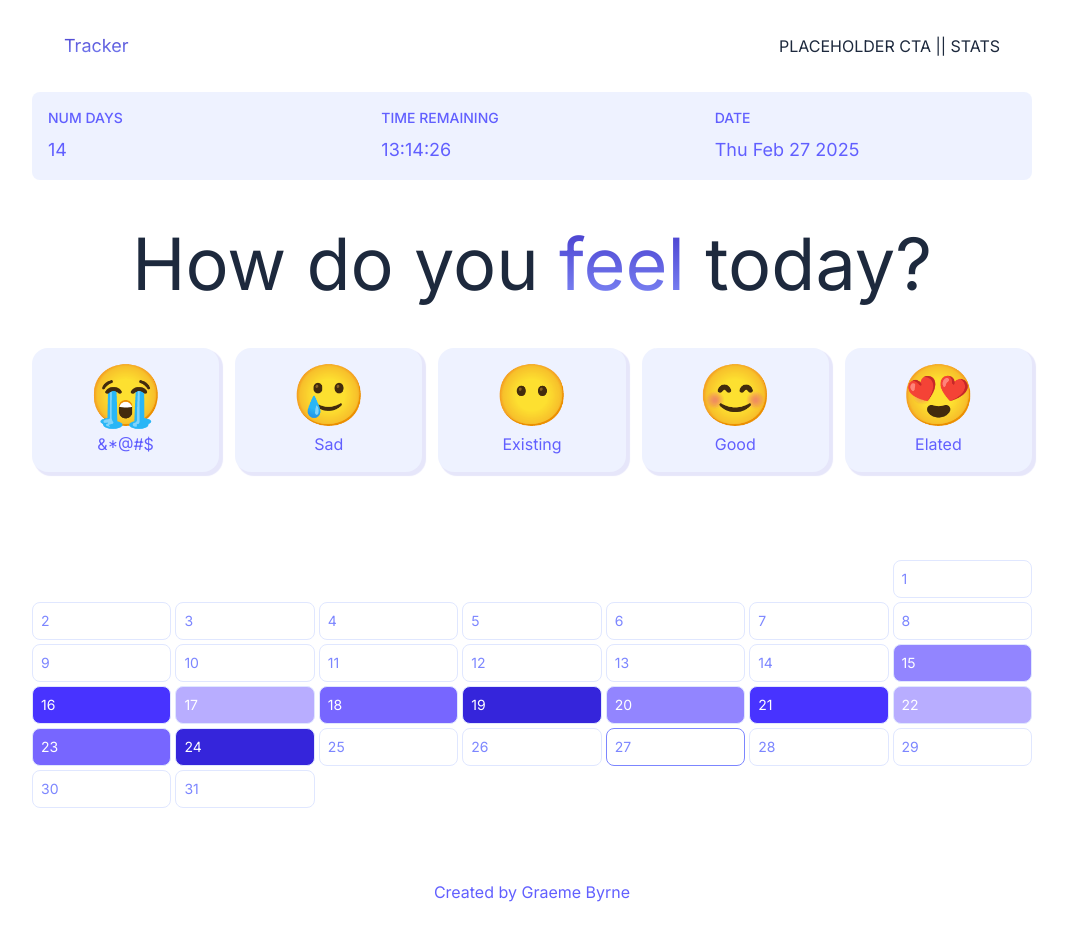
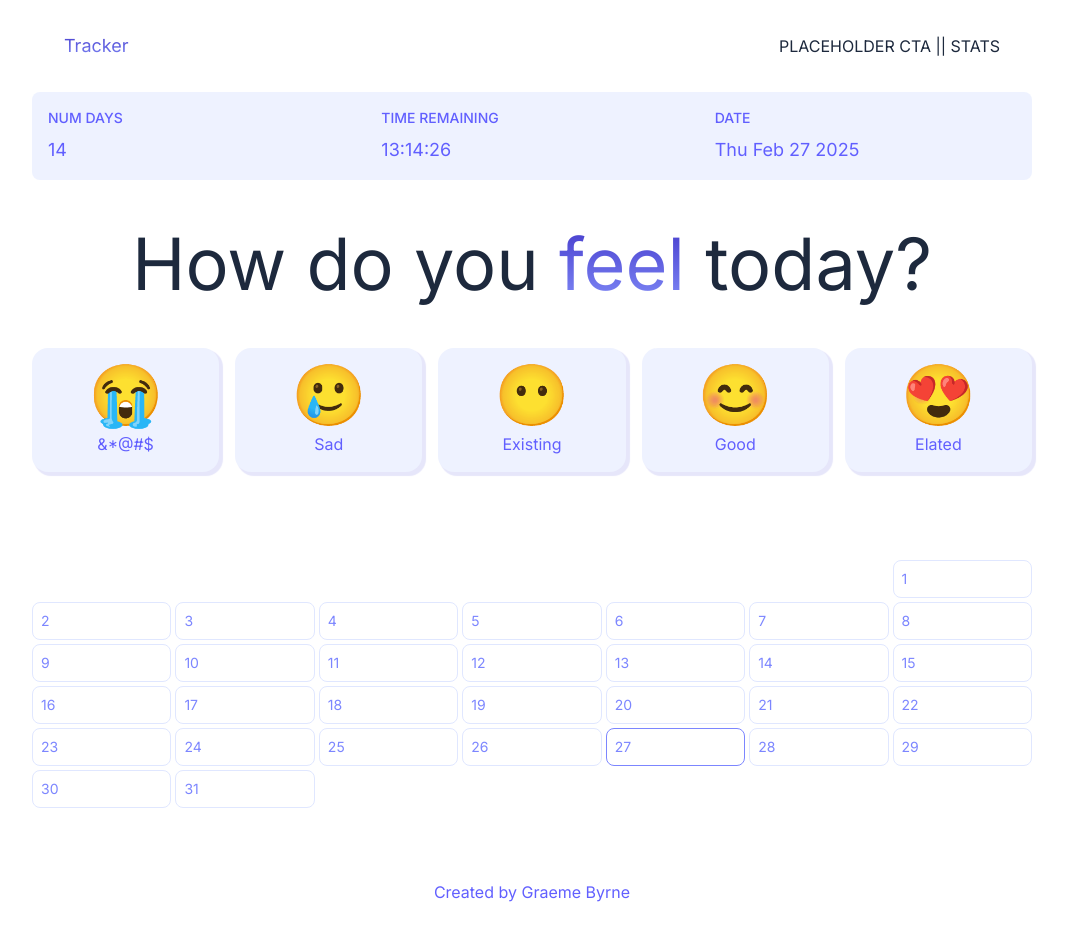
Before and after one commit to grmbyrn/next-tracker, a Next.js app: page /dashboard in a window 1280 px wide. Shown: the whole page, without its empty margins (108-1175 px from the left). Built offline with nearby package versions, Linux system fonts and the light colour scheme; no server answers.

Commit message:
Add firebase and context

```diff
--- a/app/layout.tsx
+++ b/app/layout.tsx
@@ -2,6 +2,7 @@ import type { Metadata } from "next";
 import { Inter } from "next/font/google";
 import "./globals.css";
 import Link from "next/link";
+import { AuthProvider } from "@/context/AuthContext";
 
 const inter = Inter({subsets: ['latin']})
 
@@ -33,6 +34,7 @@ export default function RootLayout({
   )
   return (
     <html lang="en">
+      <AuthProvider>
         <body
           className={'w-full max-w-[1000px] mx-auto text-sm sm:text-base min-h-screen flex flex-col text-slate-800 ' + inter.className}
         >
@@ -40,6 +42,7 @@ export default function RootLayout({
           {children}
           {footer}
         </body>
+      </AuthProvider>
     </html>
   );
 }
--- a/components/Calendar.tsx
+++ b/components/Calendar.tsx
@@ -1,22 +1,29 @@
+'use client'
 import { gradients, baseRating } from "@/utils"
+import React, {useState} from "react"
 
 const months = { 'January': 'Jan', 'February': 'Feb', 'March': 'Mar', 'April': 'Apr', 'May': 'May', 'June': 'Jun', 'July': 'Jul', 'August': 'Aug', 'September': 'Sept', 'October': 'Oct', 'November': 'Nov', 'December': 'Dec' }
 const monthsArr = Object.keys(months)
 const now = new Date()
 const dayList = ['Sunday', 'Monday', 'Tuesday', 'Wednesday', 'Thursday', 'Friday', 'Saturday']
 
-export const demoData = {
-    "15": 2, "16": 4, "17": 1, "18": 3, "19": 5,
-    "20": 2, "21": 4, "22": 1, "23": 3, "24": 5,
-}
+const Calendar = (props) => {
+    const now = new Date()
+    const currMonth = now.getMonth()
+    const [selectedMonth, setSelectedMonth] = useState(Object.keys(months)[currMonth])
+    const [selectedYear, setSelectedYear] = useState(now.getFullYear())
 
-const Calendar = (props) => {
-    const {demo} = props
-    const year = 2025
-    const month = 'February'
-    const monthNow = new Date(year, Object.keys(months).indexOf(month), 1)
+    function handleIncrementMonth(val){
+        // value +1 -1
+        // If we hit the bounds of the month, we can adjust the displayed year instead
+    }
+
+    const {demo, data, handleSetMood} = props
+    // const year = 2025
+    // const month = 'February'
+    const monthNow = new Date(selectedYear, Object.keys(months).indexOf(selectedMonth), 1)
     const firstDayOfMonth = monthNow.getDay()
-    const daysInMonth = new Date(year, Object.keys(month).indexOf(month) + 1, 0).getDate()
+    const daysInMonth = new Date(selectedYear, Object.keys(selectedMonth).indexOf(selectedMonth) + 1, 0).getDate()
 
     const daysToDisplay = firstDayOfMonth + daysInMonth
 
@@ -41,8 +48,8 @@ const Calendar = (props) => {
                             }
 
                             const color = demo ?
-                                gradients.indigo[baseRating[dayIndex]] : dayIndex in demoData ?
-                                gradients.indigo[demoData[dayIndex]] :
+                                gradients.indigo[baseRating[dayIndex]] : dayIndex in data ?
+                                gradients.indigo[data[dayIndex]] :
                                 'white'
 
                             return (
--- a/components/Dashboard.tsx
+++ b/components/Dashboard.tsx
@@ -1,6 +1,51 @@
+'use client'
+import { useAuth } from "@/context/AuthContext";
 import Calendar from "./Calendar";
+import React, {useEffect, useState} from "react";
+import { doc, setDoc } from "firebase/firestore";
+import { db } from "@/firebase";
 
 const Dashboard = () => {
+    const {currentUser, userDataObj, setUserDataObj} = useAuth()
+    const [data, setData] = useState({})
+
+    function countValues(){
+    }
+
+    async function handleSetMood (mood){
+        const now = new Date()
+        const day = now.getDate()
+        const month = now.getMonth()
+        const year = now.getFullYear()
+        try {
+            const newData = {...userDataObj}
+            if(!newData?.[year]){
+                newData[year] = {}
+            }
+            if(!newData?.[year]?.[month]){
+                newData[year][month] = {}
+            }
+
+            newData[year][month][day] = mood
+
+            // Update the current state
+            setData(newData)
+            // Update the global state
+            setUserDataObj(newData)
+            // Update firebase
+            const docRef = doc(db, 'users', currentUser.uid)
+            const res = await setDoc(docRef, {
+                [year]: {
+                    [month]: {
+                        [day]: mood
+                    }
+                }
+            }, {merge: true})
+        } catch (error) {
+            console.log('Failed to set data: ', error.message);
+        }
+    }
+
     interface Statuses {
         num_days: number;
         time_remaining: string;
@@ -29,6 +74,14 @@ const Dashboard = () => {
         'Elated': '😍',
     }
 
+    useEffect(() => {
+        if(!currentUser || !userDataObj){
+            return
+        }
+
+        setData(userDataObj)
+    }, [currentUser, userDataObj])
+
     return (
         <div className="flex flex-col flex-1 gap-4 sm:gap-8 md:gap-12">
             <div className="grid grid-cols-1 sm:grid-cols-3 bg-indigo-50 text-indigo-500 rounded-lg">
@@ -49,14 +102,17 @@ const Dashboard = () => {
                 {Object.keys(moods).map((mood, moodIndex) => {
                     const typedMood = mood as keyof Moods
                     return (
-                        <button className={'p-4 px-5 rounded-2xl purpleShadow duration-200 bg-indigo-50 hover:bg-indigo-100 text-center flex flex-col items-center gap-2 flex-1 '} key={moodIndex}>
+                        <button onClick={() => {
+                            const currentMoodValue = moodIndex + 1
+                            handleSetMood(currentMoodValue)
+                        }} className={'p-4 px-5 rounded-2xl purpleShadow duration-200 bg-indigo-50 hover:bg-indigo-100 text-center flex flex-col items-center gap-2 flex-1 '} key={moodIndex}>
                             <p className='text-4xl sm:text-5xl md:text-6xl'>{moods[typedMood]}</p>
                             <p className='text-indigo-500 text-xs sm:text-sm md:text-base'>{mood}</p>
                         </button>
                     )
                 })}
             </div>
-            <Calendar />
+            <Calendar data={data} handleSetMood={handleSetMood} />
         </div>
     );
 }
--- a/components/Hero.tsx
+++ b/components/Hero.tsx
@@ -1,9 +1,10 @@
+import Link from "next/link";
 import Button from "./Button";
 import Calendar from "./Calendar";
 
 const Hero = () => {
     return (
-        <div className="py-10 md:py-10 flex flex-col gap-4 sm:gap-10">
+        <div className="py-10 md:py-10 flex flex-col gap-8 sm:gap-10">
             <h1 className="text-5xl sm:text-6xl md:text-7xl text-center">
                 <span className="textGradient">Tracker</span> helps you track daily.
             </h1>
@@ -11,8 +12,12 @@ const Hero = () => {
                 Track yourself and see how you do on <span className='font-semibold'>every day of every year</span>.
             </p>
             <div className="grid grid-cols-2 gap-4 w-fit mx-auto">
-                <Button text={'Sign Up'} dark={false} />
-                <Button text={'Login'} dark={true} />
+                <Link href='/dashboard'>
+                    <Button text={'Sign Up'} dark={false} />
+                </Link>
+                <Link href='/dashboard'>
+                    <Button text={'Login'} dark={true} />
+                </Link>
             </div>
             <Calendar demo />
         </div>
--- a/context/AuthContext.ts
+++ b/context/AuthContext.js
@@ -1,17 +1,18 @@
 'use client'
-import { auth } from "@/firebase"
+import { auth, db } from "@/firebase"
 import { createUserWithEmailAndPassword, onAuthStateChanged, signInWithEmailAndPassword, signOut } from "firebase/auth"
+import { doc, getDoc } from "firebase/firestore"
 import React, { useContext, useState, useEffect } from "react"
 
-const AuthContext = React.createContext()
+const AuthContext = React.createContext();
 
 export function useAuth(){
     return useContext(AuthContext)
 }
 
-export function AuthProvider({children}){
+export function AuthProvider({ children }){
     const [currentUser, setCurrentUser] = useState(null)
-    const [userDataObj, setUserDataObj] = useState({})
+    const [userDataObj, setUserDataObj] = useState(null)
     const [loading, setLoading] = useState(true)
 
     // Auth handlers
@@ -24,7 +25,7 @@ export function AuthProvider({children}){
     }
 
     function logout(){
-        setUserDataObj({})
+        setUserDataObj(null)
         setCurrentUser(null)
         return signOut(auth)
     }
@@ -36,10 +37,21 @@ export function AuthProvider({children}){
                 setLoading(true)
                 setCurrentUser(user)
                 if(!user) {
+                    console.log('No user found');
                     return
                 }
 
                 // If user exists, fetch data from firestore database
+                console.log('Fetching user data');
+                const docRef = doc(db, 'users', user.uid)
+                const docSnap = await getDoc(docRef)
+                let firebaseData = {}
+                if(docSnap.exists()){
+                    console.log('Found user data');
+                    firebaseData = docSnap.data()
+                    console.log(firebaseData);
+                }
+                setUserDataObj(firebaseData)
             } catch (err) {
                 console.log(err.message);
             } finally {
@@ -50,7 +62,13 @@ export function AuthProvider({children}){
     }, [])
 
     const value = {
-
+        currentUser,
+        userDataObj,
+        setUserDataObj,
+        signup,
+        logout,
+        login,
+        loading
     }
     return (
         <AuthContext.Provider value={value}>
--- a/firebase.ts
+++ b/firebase.ts
@@ -7,12 +7,12 @@ import {getFirestore} from 'firebase/firestore'
 
 // Your web app's Firebase configuration
 const firebaseConfig = {
-    apiKey: process.env.API_KEY,
-    authDomain: process.env.AUTH_DOMAIN,
-    projectId: process.env.PROJECT_ID,
-    storageBucket: process.env.STORAGE_PROJECT,
-    messagingSenderId: process.env.MESSAGING_SENDER_ID,
-    appId: process.env.APP_ID
+    apiKey: process.env.NEXT_PUBLIC_API_KEY,
+    authDomain: process.env.NEXT_PUBLIC_AUTH_DOMAIN,
+    projectId: process.env.NEXT_PUBLIC_PROJECT_ID,
+    storageBucket: process.env.NEXT_PUBLIC_STORAGE_PROJECT,
+    messagingSenderId: process.env.NEXT_PUBLIC_MESSAGING_SENDER_ID,
+    appId: process.env.NEXT_PUBLIC_APP_ID
 };
 
 // Initialize Firebase
--- a/utils/index.ts
+++ b/utils/index.ts
@@ -17,3 +17,8 @@ export const baseRating = {
     "35": 4, "36": 1, "37": 5, "38": 3, "39": 2,
     "40": 5, "41": 4, "42": 1, "43": 3,
 }
+
+export const demoData = {
+    "15": 2, "16": 4, "17": 1, "18": 3, "19": 5,
+    "20": 2, "21": 4, "22": 1, "23": 3, "24": 5,
+}
```
Also changed, not shown: tsconfig.json (+17 -4 lines), 1 other file (tests, documents, lock files or other folders). Lines whose indentation alone changed are shown as unchanged.
